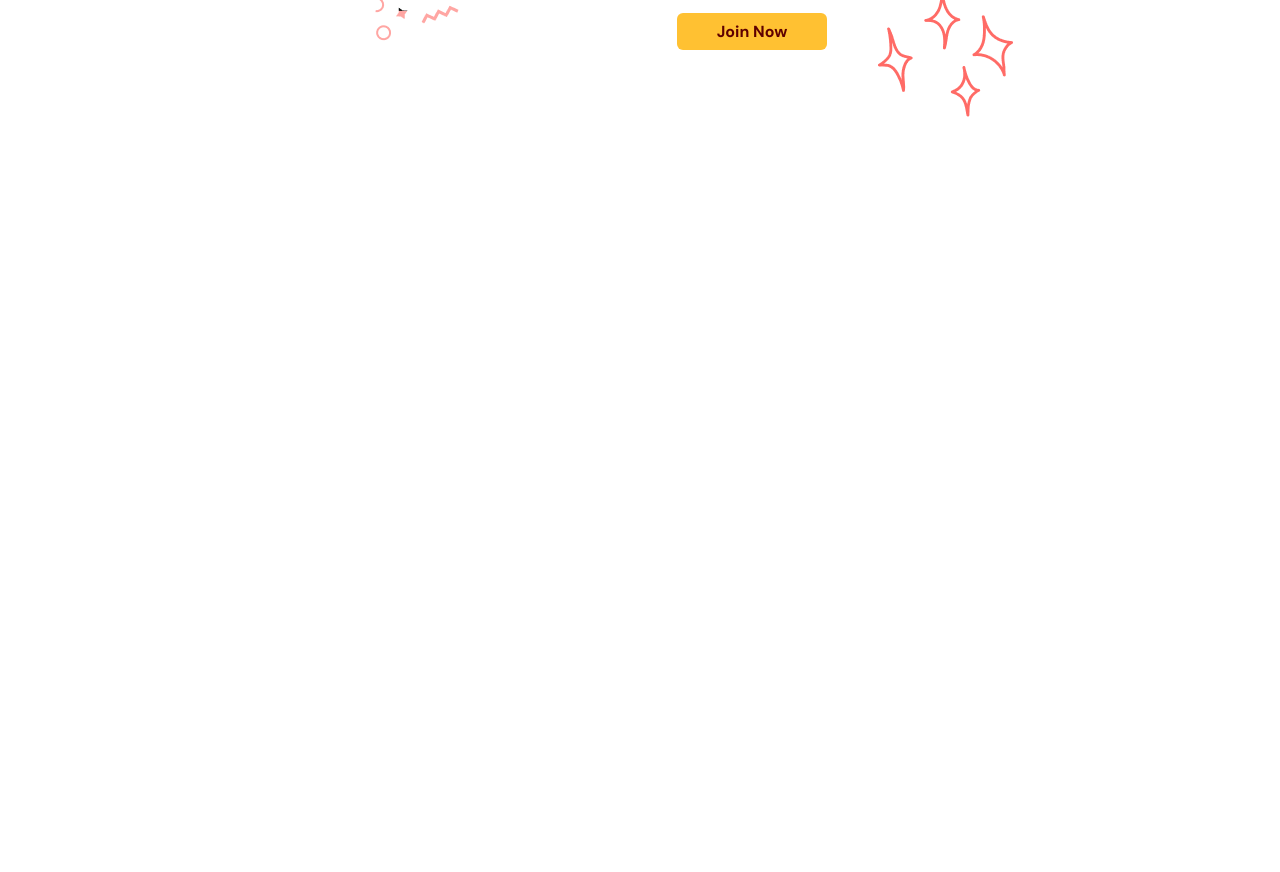
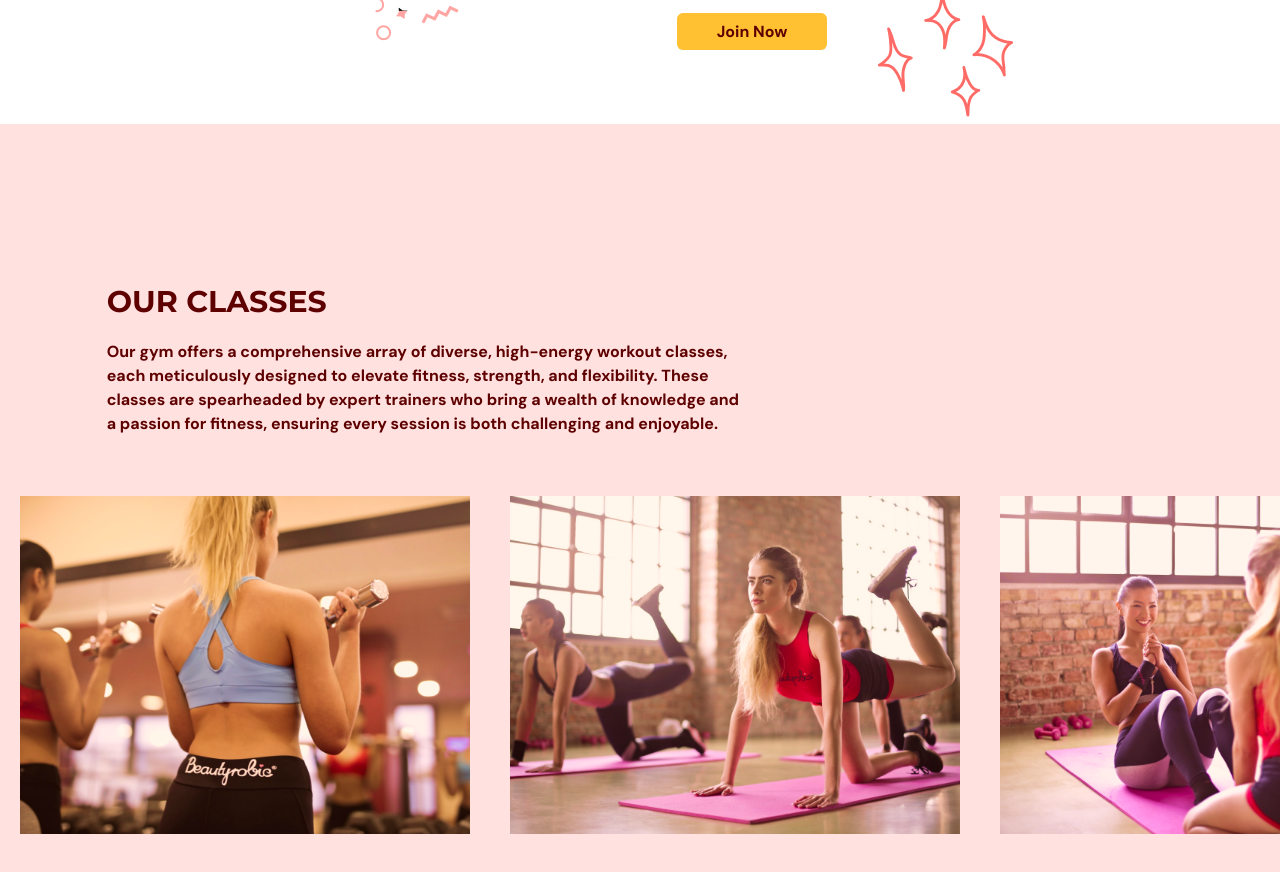
Before and after one commit to KaveeshaDisssanayake/gym, a React (Vite) app: page / in a window 1280 px wide. Shown: the part 2080-2952 px from the top of the page. Before the commit the page ends 2204 px from the top, so only its background shows below. Built offline with nearby package versions, Linux system fonts and the light colour scheme.

Commit message:
Our classes section

```diff
--- a/src/App.tsx
+++ b/src/App.tsx
@@ -3,6 +3,7 @@
 import { SelectedPage } from "./shared/types";
 import Home from '@/scenes/home';
 import Benefits from '@/scenes/benefits';
+import OurClasses from "./scenes/ourClasses";
 
 
 
@@ -40,6 +41,9 @@
      <Benefits
      setSelectedPage={setSelectedPage}
      />
+     <OurClasses
+     setSelectedPage={setSelectedPage}
+     />
     </div>
     )
 }
--- /dev/null
+++ b/src/scenes/ourClasses/Class.tsx
@@ -0,0 +1,23 @@
+
+
+type Props = {
+    name : string;
+    description?: string;
+    image : string;
+};
+
+const Class = ({ name , description , image}: Props) => {
+  const overlayStyles = `p-5 absolute z-30 flex h-[380px] w-[450px] flex-col  items-center justify-center whitespace-normal bg-primary-500 text-center text-white opacity-0 transition duration-500 hover:opacity-90`
+
+    return (
+   <li className="relative mx-5 inline-block h-[80px] w-[450px]">
+   <div className={overlayStyles}>
+    <p className="text-2xl ">{name}</p>
+    <p className="mt-5">{description}</p>
+   </div>
+   <img src={image} alt={`${image}`} />
+   </li>
+  )
+};
+
+export default Class
--- /dev/null
+++ b/src/scenes/ourClasses/index.tsx
@@ -0,0 +1,102 @@
+import { ClassType, SelectedPage } from '@/shared/types'
+import image1 from '@/assets/image1.png';
+import image2 from '@/assets/image2.png';
+import image3 from '@/assets/image3.png';
+import image4 from '@/assets/image4.png';
+import image5 from '@/assets/image5.png';
+import image6 from '@/assets/image6.png';
+import { motion } from 'framer-motion';
+import HText from '@/shared/HText';
+import Class from './Class';
+
+
+const classes : Array<ClassType> = [
+    {
+        name : "Weight Training Classes",
+        description : "Intense, guided sessions focusing on strength building and muscle toning through weight training exercises.",
+        image : image1,
+
+    },
+    {
+        name : "Yoga Classes",
+
+        image : image2,
+
+    },
+    {
+        name : "Ab Core Classes",
+        description : "Intense, guided sessions focusing on strength building and muscle toning through weight training exercises.",
+        image : image3,
+
+    },
+    {
+        name : "Adventure Classes",
+        description : "Intense, guided sessions focusing on strength building and muscle toning through weight training exercises.",
+        image : image4,
+
+    },
+    {
+        name : "Fitness Classes",
+
+        image : image5,
+
+    },
+    {
+        name : "Training Classes",
+        description : "Intense, guided sessions focusing on strength building and muscle toning through weight training exercises.",
+        image : image6,
+
+    },
+]
+
+
+
+
+type Props = {
+    setSelectedPage :(value: SelectedPage) => void;
+};
+
+const OurClasses = ({setSelectedPage}: Props) => {
+  return (
+  <section id='ourclasses' className='w-full bg-primary-100 py-40'>
+    <motion.div
+    onViewportEnter={() => setSelectedPage(SelectedPage.OurClasses) }
+    >
+   <motion.div
+   className='mx-auto w-5/6'
+   initial = "hidden"
+   whileInView="visible"
+   viewport={{ once:true , amount : 0.5 }}
+   transition={{ delay:0.2 , duration:0.5}}
+   variants={{
+            hidden : {opacity:0 , x:-50},
+            visible : {opacity:1 , x: 0},
+
+        }}
+   >
+  <div className='md:w-3/5'>
+    <HText>OUR CLASSES</HText>
+    <p className='py-5'>
+    Our gym offers a comprehensive array of diverse, high-energy workout classes, each meticulously designed to elevate fitness, strength, and flexibility. These classes are spearheaded by expert trainers who bring a wealth of knowledge and a passion for fitness, ensuring every session is both challenging and enjoyable.
+    </p>
+  </div>
+   </motion.div>
+   <div className='mt-10 h-[353px] w-full overflow-x-auto overflow-y-hidden'>
+    <ul className='w-[2800px] whitespace-nowrap'>
+      {classes.map((item: ClassType,index) => (
+        <Class
+        key = {`${item.name}-${index}`}
+        name = {item.name}
+        description = {item.description}
+        image= {item.image}
+        />
+      ) )}
+    </ul>
+   </div>
+    </motion.div>
+  </section>
+  )
+
+}
+
+export default OurClasses;
--- a/src/shared/types.ts
+++ b/src/shared/types.ts
@@ -10,3 +10,9 @@
   title : string;
   description : string;
 }
+
+export interface ClassType {
+  name : string;
+  description ?: string;
+  image : string;
+}
```
